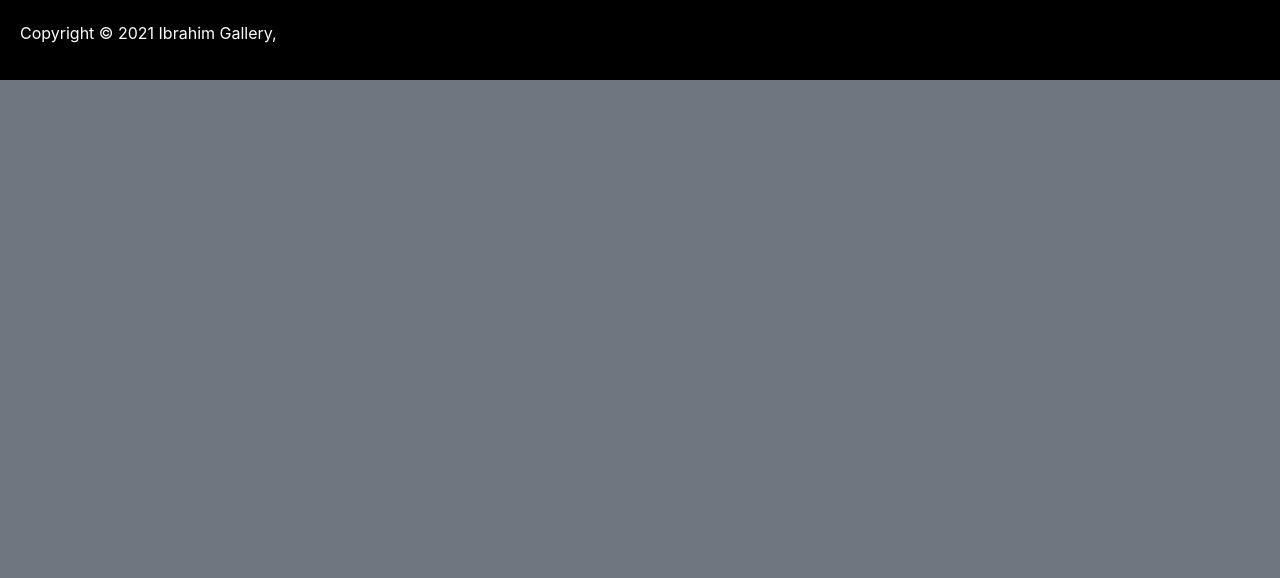
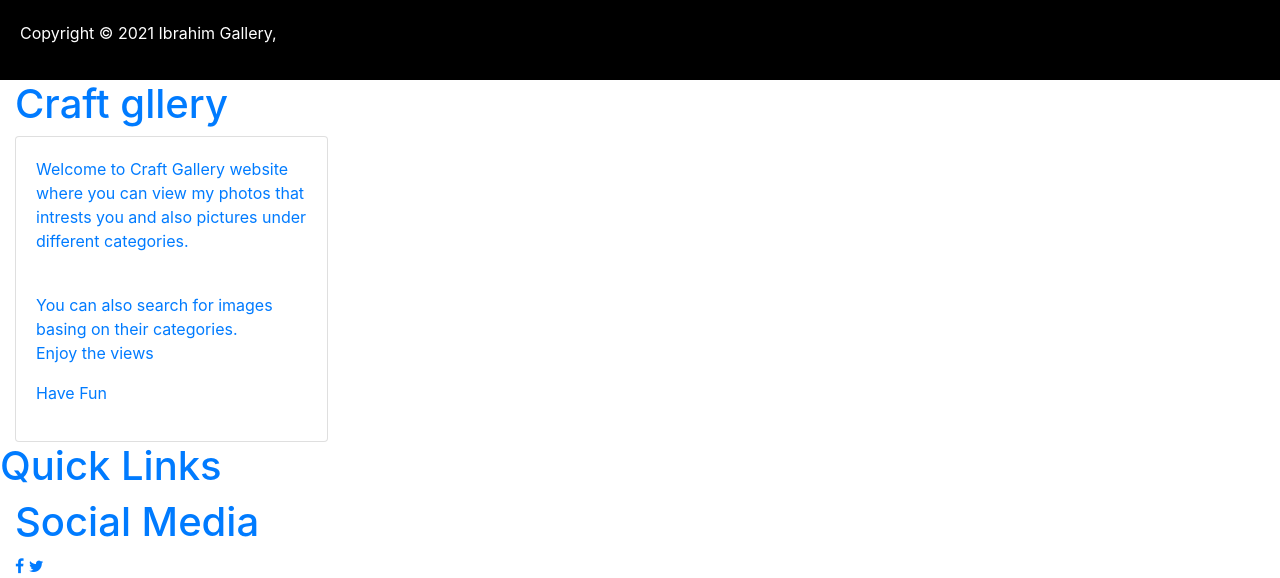
Before and after one commit to Rubyroy12/gallery-app, a Django app: page / in a window 1280 px wide. Shown: the part 776-1354 px from the top of the page. Before the commit the page ends 856 px from the top, so only its background shows below. Run offline with Django 3.2, Linux system fonts and the light colour scheme; some libraries are stand-ins or nearby versions.

Commit message:
add footer html

```diff
--- a/gallery/images/templates/base.html
+++ b/gallery/images/templates/base.html
@@ -28,6 +28,7 @@
     {%bootstrap_javascript%}
 
     {% endblock %}
+    {% include "footer.html" %}
 
 </body>
 
--- /dev/null
+++ b/gallery/images/templates/footer.html
@@ -0,0 +1,52 @@
+<div class="container-fluid">
+    {%block styles%}
+    <link rel="stylesheet" href="https://cdnjs.cloudflare.com/ajax/libs/font-awesome/4.7.0/css/font-awesome.min.css">
+
+    {%endblock%}
+
+
+
+    <div class="row">
+
+        <div class="col-sm-4">
+            <h1>Craft gllery</h1>
+
+            <div class="card card-body">
+
+                <p class="card-text">
+
+                    Welcome to Craft Gallery website where you can view my photos that intrests you and also pictures
+                    under different categories.</p><br>
+                You can also search for images basing on their categories.
+                <span>Enjoy the views</span>
+
+
+                </p>
+                <p>Have Fun</p>
+            </div>
+
+
+        </div>
+        <div class="col-sm-4"></div>
+        <h1>Quick Links</h1>
+
+        <div class="links">
+
+
+
+
+        </div>
+
+
+
+        <div class="col-sm-4">
+            <h1>Social Media</h1>
+
+            <a href="#" class="fa fa-facebook"></a>
+            <a href="#" class="fa fa-twitter"></a>
+
+
+
+        </div>
+    </div>
+</div>
```
